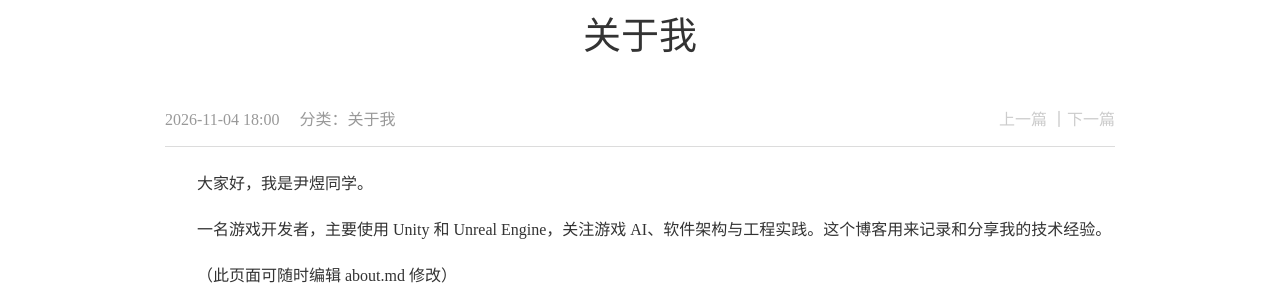
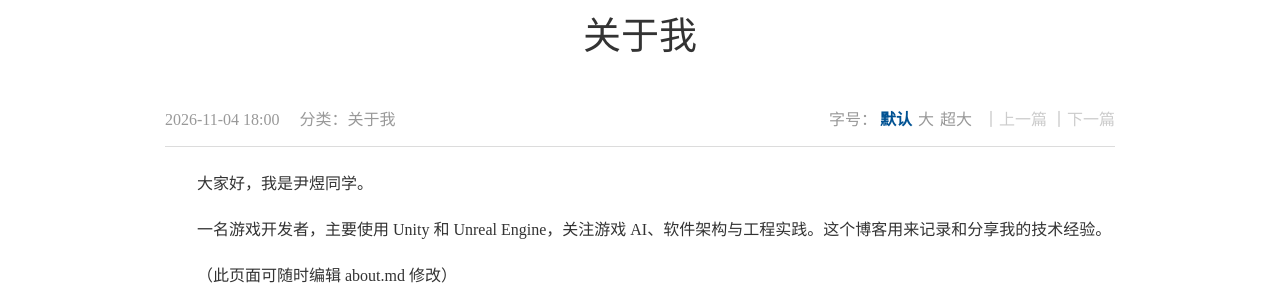
Before and after one commit to dreameryin/dreameryin.github.io, a Jekyll site: the page built from about.md, in a window 1280 px wide. Shown: the part 170-470 px from the top of the page. Built offline with Jekyll 4.4.1, drawn with Linux system fonts in a browser that asks for light colours.

Commit message:
修改样式

```diff
--- a/_layouts/post.html
+++ b/_layouts/post.html
@@ -25,6 +25,8 @@ layout: default
       {%- endif %}
     </span>
     <span class="post-meta-right">
+      <span class="font-switch">字号：<button type="button" data-size="default">默认</button><button type="button" data-size="large">大</button><button type="button" data-size="xlarge">超大</button></span>
+       ｜
       {%- if page.previous %}<a href="{{ page.previous.url }}">上一篇</a>{% else %}<span class="disabled">上一篇</span>{% endif %}
        ｜
       {%- if page.next %}<a href="{{ page.next.url }}">下一篇</a>{% else %}<span class="disabled">下一篇</span>{% endif %}
@@ -38,3 +40,5 @@ layout: default
   </div>
 
 </article>
+
+<script src="/assets/js/fontsize.js?v={{ site.time | date: '%Y%m%d%H%M%S' }}"></script>
--- a/assets/css/style.css
+++ b/assets/css/style.css
@@ -486,6 +486,39 @@ ul {
   color: #cccccc;
 }
 
+/* 字号切换器：文字式按钮，融入元信息行 */
+.font-switch {
+  margin-right: 4px;
+}
+
+.font-switch button {
+  border: none;
+  background: none;
+  padding: 0;
+  margin: 0 3px;
+  font: inherit;
+  color: #999999;
+  cursor: pointer;
+}
+
+.font-switch button:hover {
+  color: #015293;
+}
+
+.font-switch button.active {
+  color: #015293;
+  font-weight: bold;
+}
+
+/* 字号档位：默认 16px（基准），大 18px，超大 20px；行高按比例自动跟随 */
+.post-content.font-large {
+  font-size: 18px;
+}
+
+.post-content.font-xlarge {
+  font-size: 20px;
+}
+
 /* 正文：对标 gov.cn 文章页实测默认值（trs_tynry.css：宋体 16px、行高 30px、段首缩进） */
 .post-content {
   font-family: "SimSun", "宋体", "Noto Serif SC", serif;
--- /dev/null
+++ b/assets/js/fontsize.js
@@ -0,0 +1,47 @@
+/* 正文字号切换：默认(16px) / 大(18px) / 超大(20px)
+ * 选择写入 localStorage，对所有文章页生效（gov.cn 同款交互） */
+(function () {
+  var content = document.querySelector('.post-content');
+  var buttons = document.querySelectorAll('.font-switch button[data-size]');
+  if (!content || buttons.length === 0) {
+    return;
+  }
+
+  var sizeClasses = {
+    'default': '',
+    'large': 'font-large',
+    'xlarge': 'font-xlarge'
+  };
+
+  function apply(size) {
+    content.classList.remove('font-large', 'font-xlarge');
+    if (sizeClasses[size]) {
+      content.classList.add(sizeClasses[size]);
+    }
+    for (var i = 0; i < buttons.length; i++) {
+      if (buttons[i].getAttribute('data-size') === size) {
+        buttons[i].classList.add('active');
+      } else {
+        buttons[i].classList.remove('active');
+      }
+    }
+    try {
+      localStorage.setItem('post-font-size', size);
+    } catch (e) {}
+  }
+
+  var saved = 'default';
+  try {
+    saved = localStorage.getItem('post-font-size') || 'default';
+  } catch (e) {}
+  if (!sizeClasses.hasOwnProperty(saved)) {
+    saved = 'default';
+  }
+  apply(saved);
+
+  for (var i = 0; i < buttons.length; i++) {
+    buttons[i].addEventListener('click', function () {
+      apply(this.getAttribute('data-size'));
+    });
+  }
+})();
```
